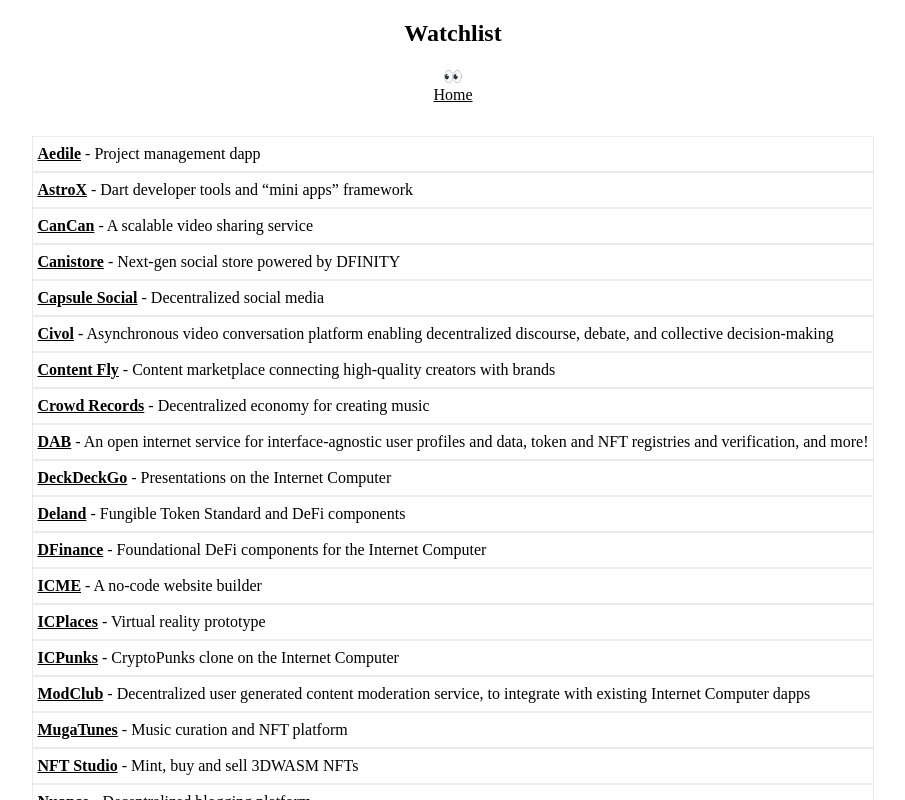
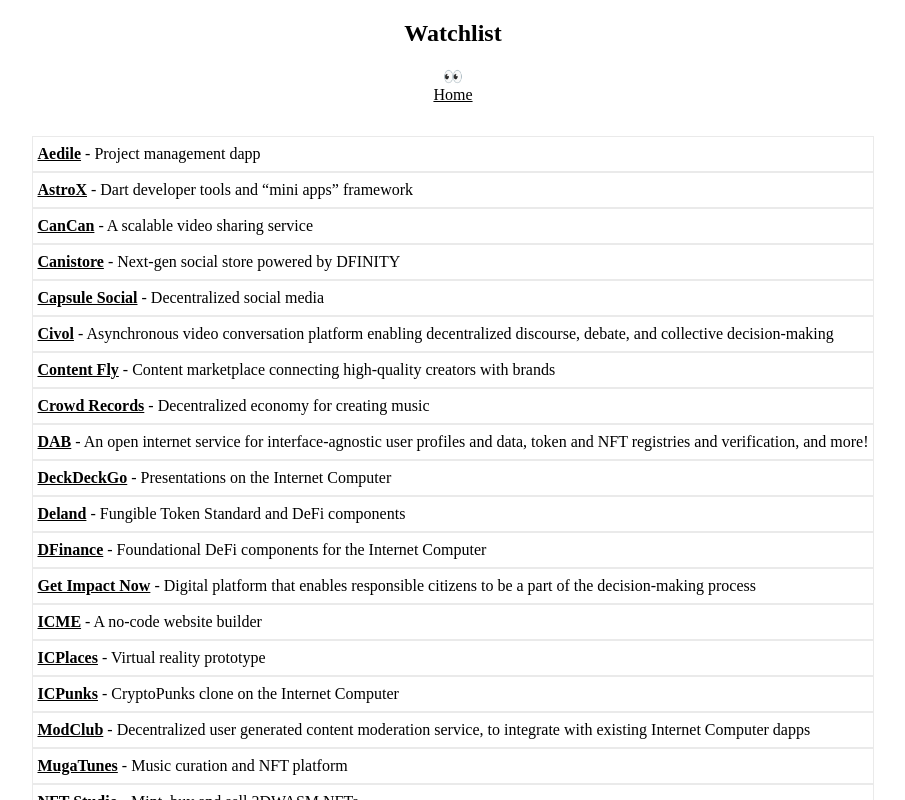
Before and after one commit to rjlucasm/internetcomputer, a Next.js app: page /watchlist in a window 1280 px wide. Shown: the top 800 px of the page, without its empty margins (187-1092 px from the left). Built offline with nearby package versions, Linux system fonts and the light colour scheme.

Commit message:
Get Impact Now

```diff
--- a/pages/watchlist.js
+++ b/pages/watchlist.js
@@ -55,6 +55,9 @@
                 <a href="https://dfinance.ai/" target="_blank" rel="noopener noreferrer">DFinance</a> - Foundational DeFi components for the Internet Computer
             </div>
             <div className={styles.gcard}>
+                <a href="https://getimpactnow.org/" target="_blank" rel="noopener noreferrer">Get Impact Now</a> - Digital platform that enables responsible citizens to be a part of the decision-making process
+            </div>
+            <div className={styles.gcard}>
                 <a href="https://sygsn-caaaa-aaaaf-qaahq-cai.raw.ic0.app/" target="_blank" rel="noopener noreferrer">ICME</a> - A no-code website builder
             </div>
             <div className={styles.gcard}>
```
